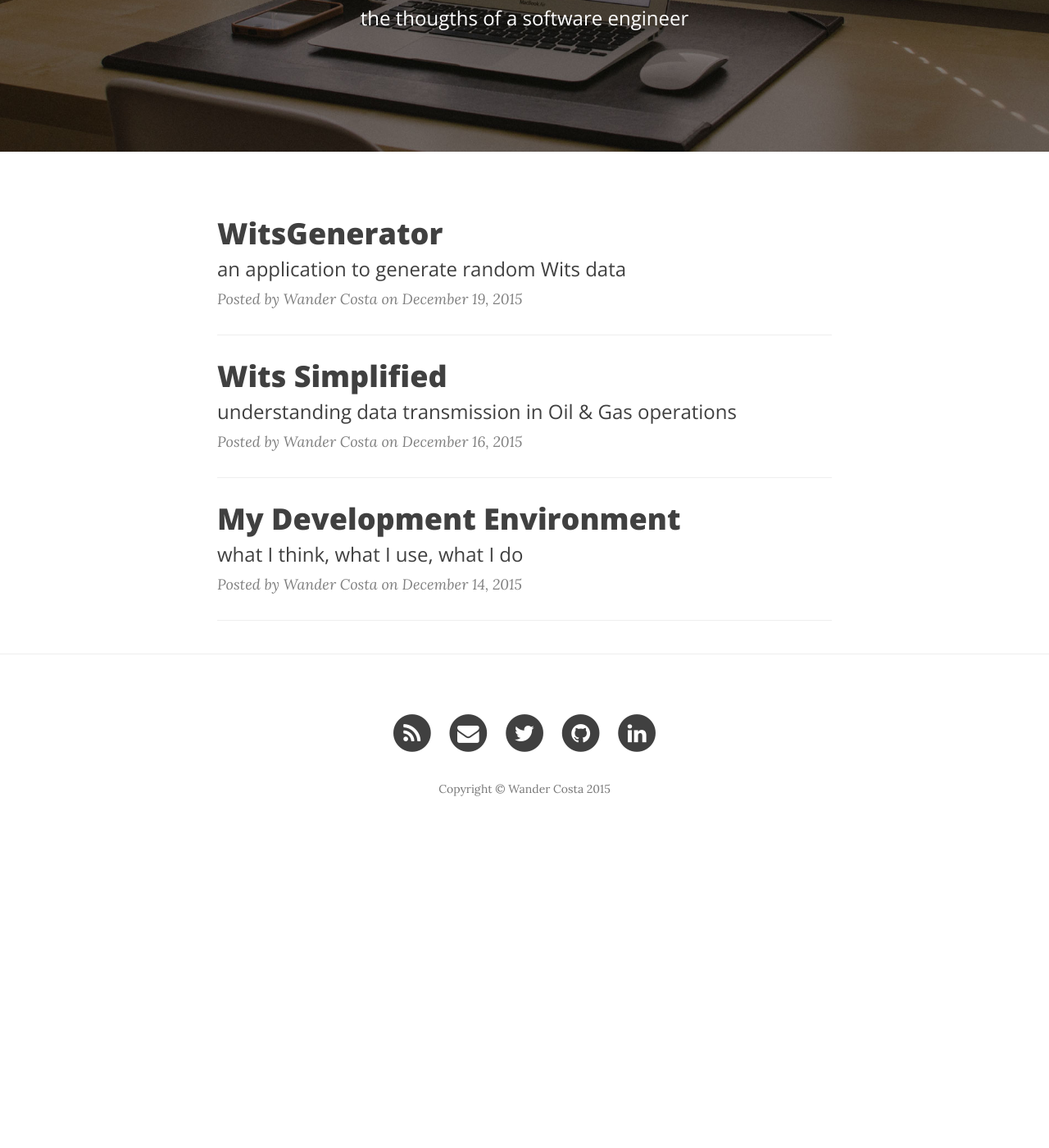
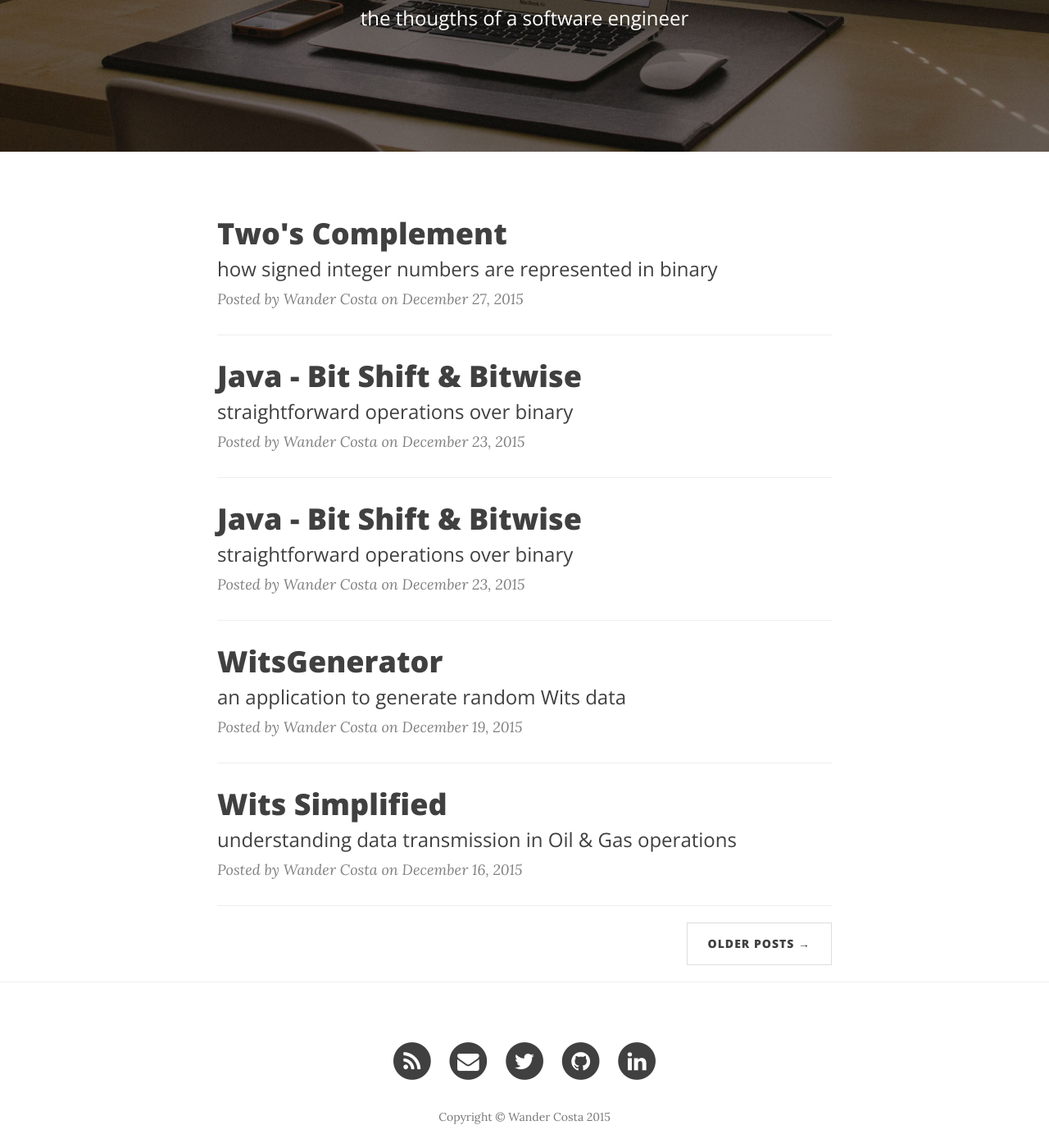
Before and after one commit to rwanderc/blog, a Jekyll site: the page built from index.html, in a window 1280 px wide and 1400 px high, scrolled down 263 px. Shown: the whole window at 82% size. Built offline with Jekyll 4.4.1, drawn with Linux system fonts in a browser that asks for light colours; nearby versions of some CDN libraries; the list of posts is cut into pages by our own code; before the commit the page ends 1301 px from its top, so only the background shows below that; some of the changed lines change nothing that is shown.

Commit message:
2's complement

```diff
--- a/_config.yml
+++ b/_config.yml
@@ -21,7 +21,7 @@ highlighter: pygments
 exclude: ["less","node_modules","Gruntfile.js","package.json","README.md"]
 permalink: "/:title"
 paginate_path: "/pagina-:num"
-paginate: 10
+paginate: 5
 timezone: America/Sao_Paulo
 
 gems: ["jekyll-paginate","jemoji"]
--- a/_includes/head.html
+++ b/_includes/head.html
@@ -27,6 +27,9 @@
     <link href='//fonts.googleapis.com/css?family=Lora:400,700,400italic,700italic' rel='stylesheet' type='text/css'>
     <link href='//fonts.googleapis.com/css?family=Open+Sans:300italic,400italic,600italic,700italic,800italic,400,300,600,700,800' rel='stylesheet' type='text/css'>
 
+    <!-- MathJax Support -->
+    <script src="http://cdn.mathjax.org/mathjax/latest/MathJax.js?config=TeX-AMS-MML_HTMLorMML" type="text/javascript"></script>
+
     <!-- HTML5 Shim and Respond.js IE8 support of HTML5 elements and media queries -->
     <!-- WARNING: Respond.js doesn't work if you view the page via file:// -->
     <!--[if lt IE 9]>
--- /dev/null
+++ b/_posts/2015-12-24-java-bitwise-operators.markdown
@@ -0,0 +1,75 @@
+---
+layout:      post
+title:       "Java - Bit Shift & Bitwise"
+subtitle:    "straightforward operations over binary"
+description: "Using bitwise and bit shift operators in Java to execute straightforward binary calculations."
+date:        2015-12-23 05:56:00
+author:      "Wander Costa"
+header-img: "img/post-bg-my-development-environment.jpg"
+---
+
+Bitwise and Bit Shift are operators that make **binary calculations** perfectly straightforward.
+
+Until few months ago, I had never used bitwise operators, and my impression is that both are indeed not widely known by developers. However they provide a great must-know solution for specific problems, like network calculations (IP & netmask); privileges processing based in bit fields; communication involving checksums, parity, flow control (e.g.: serial communication); compression; encryption, etc.
+
+The performance is another important point. Instead of implementing more complex algorithms, binary processing can be done with the minimun effort, since bitwise and bit shift are primitive operations directly supported by processors.
+
+The operator:
+
+* `~` performs a bitwise complement;
+* `&` performs a bitwise AND;
+* `^` performs a bitwise exclusive OR;
+* `|` performs a bitwise inclusive OR;
+* `<<` shifts a bit pattern to the left;
+* `>>` shifts a bit pattern to the right;
+
+## Two's Complement
+
+To understand binary operations, it's necessary to understand first how numbers are represented in binary notation. In Java Two's Complement is used to represent `byte` (8 bits long), `short` (16 bits long), `int` (32 bits long) and `long` (64 bits long) in Java.
+
+By default, integers `int` are signed (have negative and positive values) 32 bits long, represented in two's complement, what means that:
+
+* `0000 0000 0000 0000 0000 0000 0000 0000` represents the number 0;
+* `0111 1111 1111 1111 1111 1111 1111 1111` represents the number 2147483647 ($$ 2^{31}-1 $$);
+* `1000 0000 0000 0000 0000 0000 0000 0000` represents the number -2147483648 ($$ - (2^{31}) $$);
+* `1111 1111 1111 1111 1111 1111 1111 1111` represents the number -1;
+
+As you can see, the left most bit (most significant bit) defines if the number is positive (`0`) or negative (`1`). Another inference that can be done is about mirroring. If we could fold the total range in the middle, we would have:
+
+* 0 mirroring -1;
+* 1 mirroring -2;
+* 2 mirroring -3, and so on, until;
+* $$ 2^{31} - 1 $$ mirroring $$ - (2^{31}) $$.
+
+**Curiosity**: note that the individual sum of all mirrored values is -1.
+
+## `~` Bitwise Complement
+
+Bitwise Complement `~` is the operator to binary invert the bit pattern of a value. Its result is more complex, since it also considers the left most bit of the sequence.
+
+Let A be an integer 18:
+
+* `0000 0000 0000 0000 0000 0000 0001 0010` represents A, which is 18;
+* `1111 1111 1111 1111 1111 1111 1110 1101` represents ~A, which is -19;
+
+Thinking about how representations work, it's reasonable, because the distance between 0 and 18 equals the distance between -1 and -19.
+
+### `&` Bitwise AND
+
+### `^` Exclusive OR
+
+### `|` Inclusive OR
+
+### `<<` Signed Left Shift
+
+### `>>` Signed Right Shift
+
+##Scenarios
+
+A scenario where these operators
+
+`10010
+ &
+ 01001
+ =
+ 11011`
--- /dev/null
+++ b/_posts/2015-12-24-java-bitwise-operators2.markdown
@@ -0,0 +1,75 @@
+---
+layout:      post
+title:       "Java - Bit Shift & Bitwise"
+subtitle:    "straightforward operations over binary"
+description: "Using bitwise and bit shift operators in Java to execute straightforward binary calculations."
+date:        2015-12-23 05:56:00
+author:      "Wander Costa"
+header-img: "img/post-bg-my-development-environment.jpg"
+---
+
+Bitwise and Bit Shift are operators that make **binary calculations** perfectly straightforward.
+
+Until few months ago, I had never used bitwise operators, and my impression is that both are indeed not widely known by developers. However they provide a great must-know solution for specific problems, like network calculations (IP & netmask); privileges processing based in bit fields; communication involving checksums, parity, flow control (e.g.: serial communication); compression; encryption, etc.
+
+The performance is another important point. Instead of implementing more complex algorithms, binary processing can be done with the minimun effort, since bitwise and bit shift are primitive operations directly supported by processors.
+
+The operator:
+
+* `~` performs a bitwise complement;
+* `&` performs a bitwise AND;
+* `^` performs a bitwise exclusive OR;
+* `|` performs a bitwise inclusive OR;
+* `<<` shifts a bit pattern to the left;
+* `>>` shifts a bit pattern to the right;
+
+## Two's Complement
+
+To understand binary operations, it's necessary to understand first how numbers are represented in binary notation. In Java Two's Complement is used to represent `byte` (8 bits long), `short` (16 bits long), `int` (32 bits long) and `long` (64 bits long) in Java.
+
+By default, integers `int` are signed (have negative and positive values) 32 bits long, represented in two's complement, what means that:
+
+* `0000 0000 0000 0000 0000 0000 0000 0000` represents the number 0;
+* `0111 1111 1111 1111 1111 1111 1111 1111` represents the number 2147483647 ($$ 2^{31}-1 $$);
+* `1000 0000 0000 0000 0000 0000 0000 0000` represents the number -2147483648 ($$ - (2^{31}) $$);
+* `1111 1111 1111 1111 1111 1111 1111 1111` represents the number -1;
+
+As you can see, the left most bit (most significant bit) defines if the number is positive (`0`) or negative (`1`). Another inference that can be done is about mirroring. If we could fold the total range in the middle, we would have:
+
+* 0 mirroring -1;
+* 1 mirroring -2;
+* 2 mirroring -3, and so on, until;
+* $$ 2^{31} - 1 $$ mirroring $$ - (2^{31}) $$.
+
+**Curiosity**: note that the individual sum of all mirrored values is -1.
+
+## `~` Bitwise Complement
+
+Bitwise Complement `~` is the operator to binary invert the bit pattern of a value. Its result is more complex, since it also considers the left most bit of the sequence.
+
+Let A be an integer 18:
+
+* `0000 0000 0000 0000 0000 0000 0001 0010` represents A, which is 18;
+* `1111 1111 1111 1111 1111 1111 1110 1101` represents ~A, which is -19;
+
+Thinking about how representations work, it's reasonable, because the distance between 0 and 18 equals the distance between -1 and -19.
+
+### `&` Bitwise AND
+
+### `^` Exclusive OR
+
+### `|` Inclusive OR
+
+### `<<` Signed Left Shift
+
+### `>>` Signed Right Shift
+
+##Scenarios
+
+A scenario where these operators
+
+`10010
+ &
+ 01001
+ =
+ 11011`
--- /dev/null
+++ b/_posts/2015-12-24-twos-complement.markdown
@@ -0,0 +1,69 @@
+---
+layout:      post
+title:       "Two's Complement"
+subtitle:    "how signed integer numbers are represented in binary"
+description: "Briefly explanation of how signed integer numbers are represented in binary."
+date:        2015-12-27 02:30:00
+author:      "Wander Costa"
+header-img: "img/post-bg-twos-complement.jpg"
+---
+
+Have you ever thought about how numbers are represented in your computer? We all know that computers "talk" in binary, but how exactly does it work?
+
+In this post, I will briefly introduce **Two's Complement**, which is the way signed integer numbers are represented. Signed data type are data types that support representation of negative and positive values.
+
+In the following examples, I will use Java 7 data types for explanations. Java 8 SE provides some differences in `int` types, that will not be considered.
+
+## Limits
+
+Data structures must have limits. And this is not only an old requirement, given the old computers capacities. Nowadays, with the amount of data introduced by BigData and many other high data usage scenarios, thinking about representation is reasonable to achieve good performance and capability.
+
+This is one of the main reasons of the existence of different data types. Even with the current technologies and computer's capacities, resources are still not infinite. It's very common to have limits in representation, what means that you must choose the appropriate data type according to the problem being solved.
+
+In Java, for example, the primitive type:
+
+* `byte` is signed, 8 bits long ($$ -(2^{8}) $$ to $$ (2^{8} - 1) $$);
+* `short` is signed, 16 bits long ($$ -(2^{16}) $$ to $$ (2^{16} - 1) $$);
+* `int` is signed, 32 bits long ($$ -(2^{32}) $$ to $$ (2^{32} - 1) $$);
+* `long` is signed, 64 bits long ($$ -(2^{64}) $$ to $$ (2^{64} - 1) $$).
+
+C, however, has both signed and unsigned version of the above primitive types, and its `long` is 32 bits long.
+
+## Understanding Representation
+
+By default, integers `int` are signed 32 bits long, represented in two's complement, what means that it has the following limits:
+
+* `0000 0000 0000 0000 0000 0000 0000 0000` represents `0`;
+* `0111 1111 1111 1111 1111 1111 1111 1111` represents `2,147,483,647` ($$ 2^{31}-1 $$);
+* `1000 0000 0000 0000 0000 0000 0000 0000` represents `-2,147,483,648` ($$ - (2^{32}) $$);
+* `1111 1111 1111 1111 1111 1111 1111 1111` represents `-1`.
+
+All the other three primitives that use Two's Complement work analogously.
+
+The value 45, for example, may be represented in any of the mentioned types. However, in the background, the memory allocated for each data type  will be considerably different, because it will store:
+
+* `0010 1101`, if the data type is `byte`;
+* `0000 0000 0010 1101`, if the data type is `short`;
+* `0000 0000 0000 0000 0000 0000 0010 1101` if the data type is `int`;
+* `0000 0000 0000 0000 0000 0000 0000 0000 0000 0000 0000 0000 0000 0000 0010 1101` if the data type is `long`;
+
+### Inferences
+
+The left most bit (most significant bit) defines the signal. That is, it defines if the number is positive (`0`) or negative (`1`).
+
+Considering `int` variables, the **binary sum** of `2,147,483,647` and `1` results `-2,147,483,648`. Considering `byte` variables, the binary sum of `127` and `1` results `-128`. Strange, nah?
+
+Another inference that can be done is about mirroring. If you could fold the total length of the integer numbers in the middle, you would have:
+
+* 0 mirroring -1;
+* 1 mirroring -2;
+* 2 mirroring -3, and so on, until;
+* $$ (2^{31} - 1) $$ mirroring $$ - (2^{31}) $$.
+
+**Curiosity:** Note that the individual sum of all mirrored values is -1.
+
+## Sources
+
+[The Java Tutorials - Primitive Data Type](https://docs.oracle.com/javase/tutorial/java/nutsandbolts/datatypes.html)
+
+[Tutorials Point - C Data Type](http://www.tutorialspoint.com/cprogramming/c_data_types.htm)
```
Also changed, not shown: img/post-bg-a-spike-detection-algorithm.jpg.png (added), img/post-bg-a-spike-detection-algorithm.png (added), img/post-bg-twos-complement.jpg (added), 3 other files.
